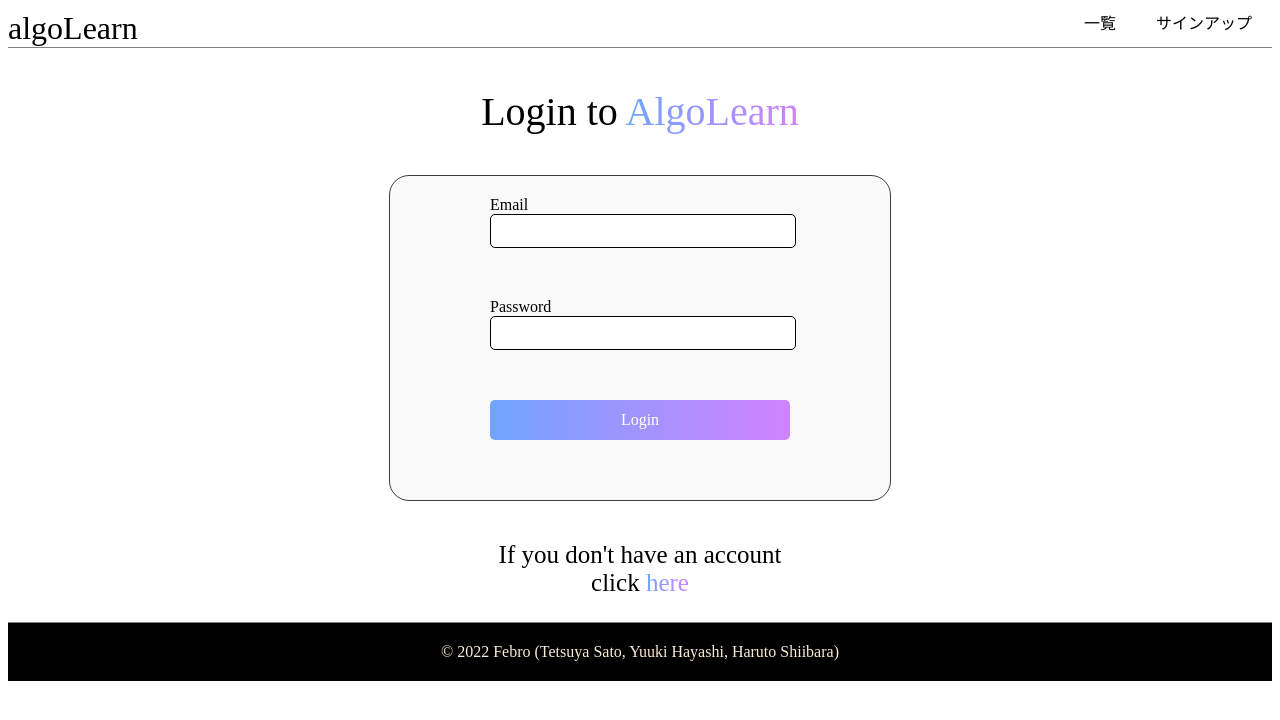
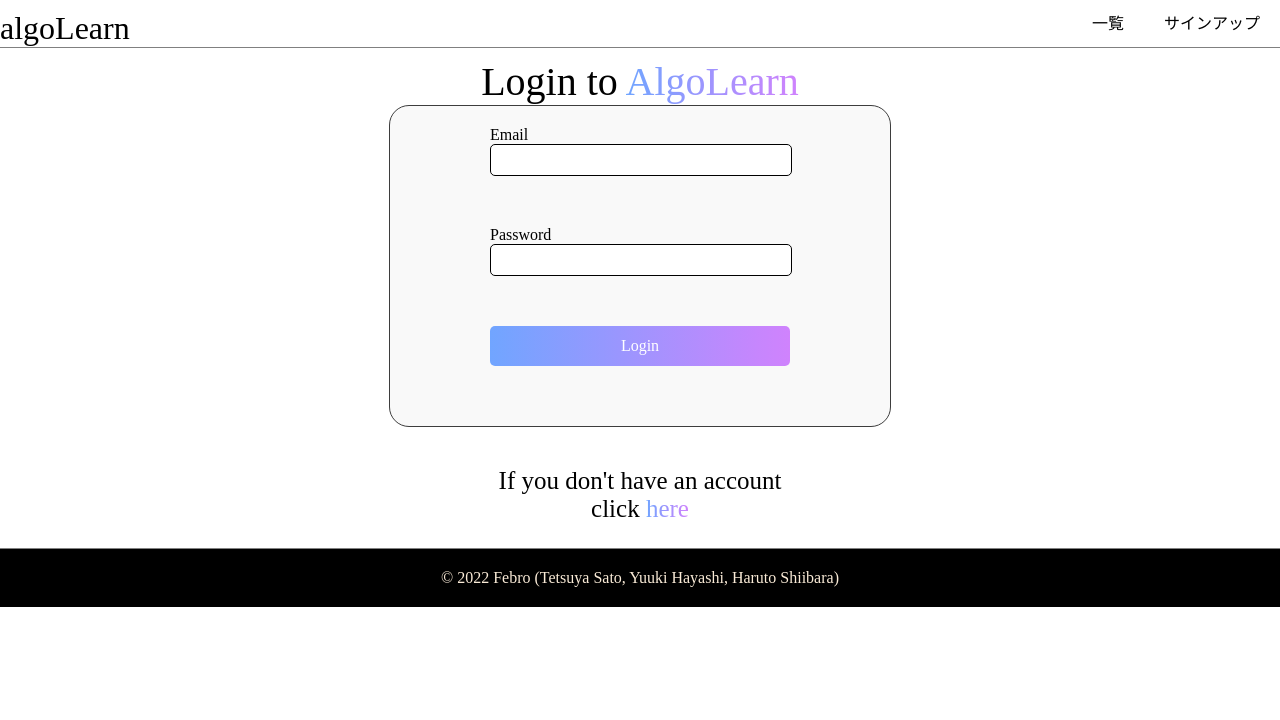
Before and after one commit to webex14-team-4/webex14-team-4-original-team-app, a Vue app: page /login in a window 1280 px wide. Shown: the top 720 px of the page. Built offline with nearby package versions, Linux system fonts and the light colour scheme.

Commit message:
ユーザーエージェントスタイルシートのmarginとpaddingを初期化

```diff
--- a/src/App.vue
+++ b/src/App.vue
@@ -23,6 +23,8 @@ export default {
   -moz-osx-font-smoothing: grayscale;
   text-align: center;
   color: #2c3e50; */
+}
+html * {
   margin: 0;
   padding: 0;
 }
```
